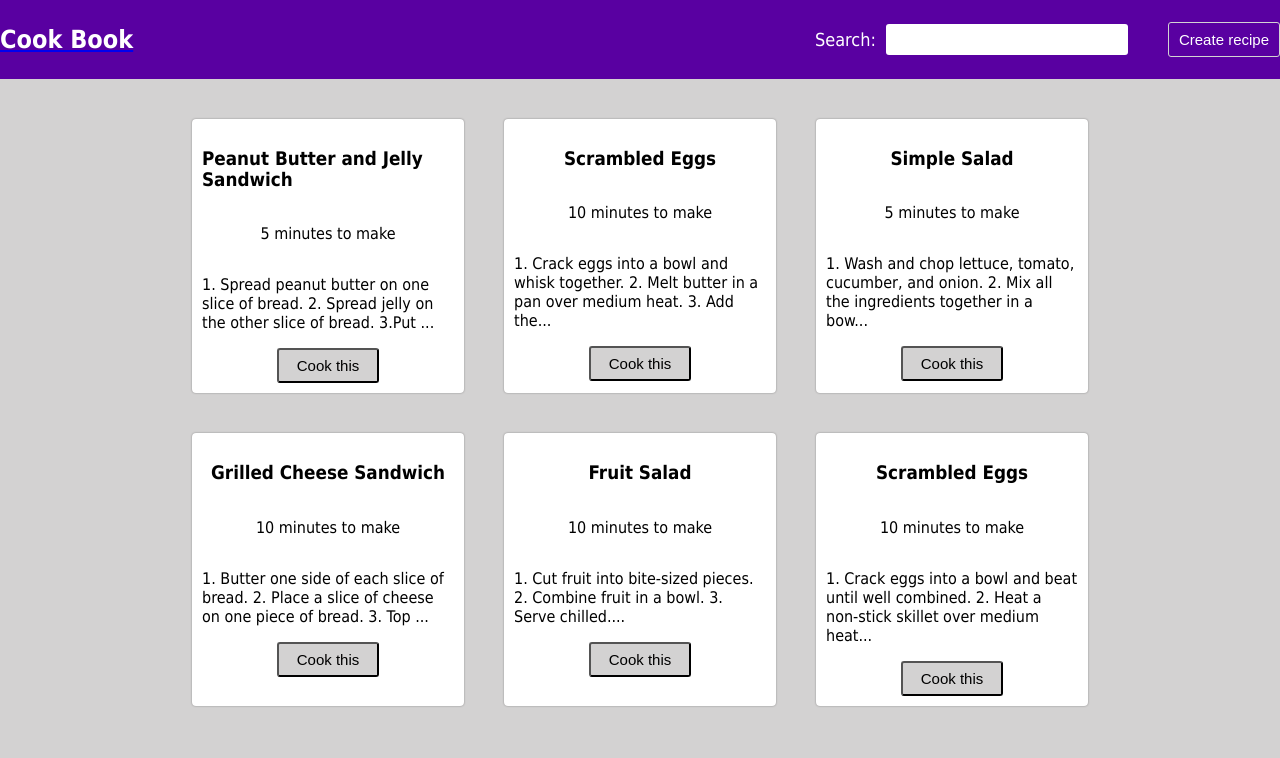
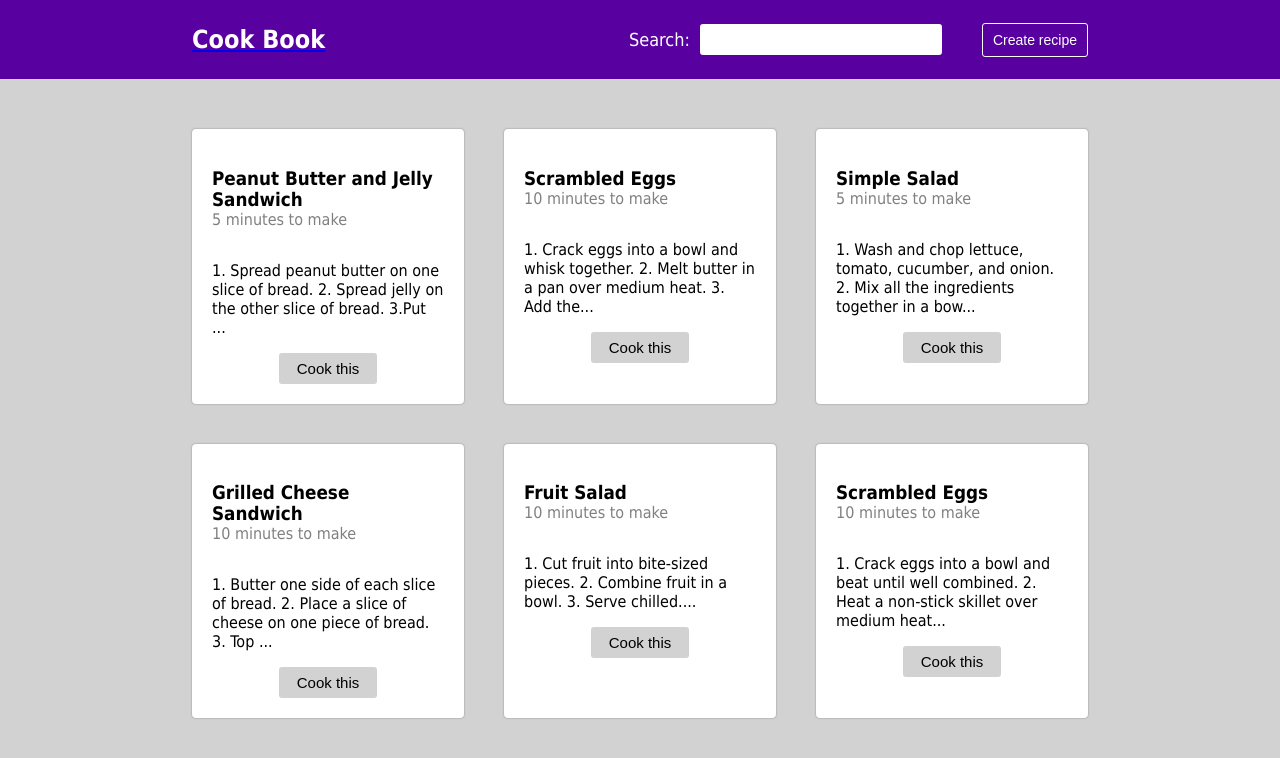
Before and after one commit to samantavein/CookBook, a React (Create React App) app: page / in a window 1280 px wide. Shown: the top 758 px of the page. Built offline with nearby package versions, Linux system fonts and the light colour scheme; data requests are answered from the project's data file.

Commit message:
eight commit

```diff
--- a/src/Pages/CreateRecipe.js
+++ b/src/Pages/CreateRecipe.js
@@ -3,60 +3,53 @@ import { RecipeContext } from "../hooks/RecipeContext";
 import styled from "styled-components";
 import { css } from "styled-components";
 
-const CreateRecipeContainer = styled.form`
+const Container = styled.form`
   display: flex;
   flex-direction: column;
-  align-items: center;
-  margin: 50px auto;
-  max-width: 800px;
-  padding: 30px;
-
+  margin: 20px auto;
+  max-width: 35%;
 `;
-
 const CreateButton = styled.button`
-  padding: 7px 18px;
+  padding: 7px 17px;
   background-color: #5900a1;
   color: #fff;
-  border-radius: 5px;
+  border-radius: 4px;
   font-size: 15px;
   cursor: pointer;
-  float: right;
+  border: none;
   ${props => props.margin && css`
-    margin-left: 5px;
+    margin-left: 2px;
+    float: right;
   `}
-
 `;
-
 const CreateRecipeLabel = styled.label`
-font-size: 17px;
-margin-bottom: 10px;
-font-family: Arial, sans-serif;
-color: grey;
+  font-size: 17px;
+  margin-bottom: 10px;
+  font-family: Arial, sans-serif;
+  color: #5e5e5e;
 `;
-
 const CreateRecipeInput = styled.input`
-  width: 30%;
+  width: 100%;
   font-size: 18px;
   border-radius: 3px;
   padding: 5px;
   margin-bottom: 20px;
   border: 1px solid lightgray;
-
+  ${props => props.width && css`
+  width: 85%;
+`}
 `;
-
 const CreateRecipeTextarea = styled.textarea`
-  width: 30%;
+  width: 100%;
   font-size: 18px;
   border-radius: 3px;
   margin-bottom: 20px;
   border: 1px solid lightgray;
-
 `;
 
 const CreateRecipe = () => {
   const [recipes, setRecipes] = useContext(RecipeContext);
   const [ingredients, setIngredients] = useState([]);
-
 
   const handleAddIngredient = (e) => {
     e.preventDefault();
@@ -64,11 +57,9 @@ const CreateRecipe = () => {
     e.target.ingredient.value = "";
   };
 
-
   const handleSubmit = async (e) => {
     e.preventDefault();
 
-    // send POST request to the server to add a new recipe
     const res = await fetch("http://localhost:4001/recipes", {
       method: "POST",
       headers: {
@@ -82,11 +73,9 @@ const CreateRecipe = () => {
       }),
     });
 
-    // get the newly added recipe from the server and add it to the context
     const newRecipe = await res.json();
     setRecipes([...recipes, newRecipe]);
 
-    // clear the form and ingredients list
     e.target.title.value = "";
     e.target.method.value = "";
     e.target.time.value = "";
@@ -94,8 +83,8 @@ const CreateRecipe = () => {
   };
 
   return (
-    <form onSubmit={handleSubmit}>
-      <h2>Add a new recipe</h2>
+    <Container onSubmit={handleSubmit}>
+      <h2 style = {{ textAlign:"center" }}>Add a new recipe</h2>
       <CreateRecipeLabel>Recipe title:</CreateRecipeLabel>
       <CreateRecipeInput type="text" name="title" />
       <CreateRecipeLabel>Recipe ingredients:</CreateRecipeLabel>
@@ -103,7 +92,7 @@ const CreateRecipe = () => {
         {ingredients.map((ingredient, index) => (
           <div key={index}>{ingredient}</div>
         ))}
-        <CreateRecipeInput type="text" name="ingredient" />
+        <CreateRecipeInput width="true" type="text" name="ingredient" />
         <CreateButton margin onClick={handleAddIngredient}>add</CreateButton>
       </div>
 
@@ -111,13 +100,12 @@ const CreateRecipe = () => {
       <CreateRecipeTextarea type="textarea" name="method" />
       <CreateRecipeLabel>Cooking time (in minutes):</CreateRecipeLabel>
       <CreateRecipeInput type="text" name="time" />
-      <CreateButton type="submit">submit</CreateButton>
-    </form>
+      <div style={{ display: "flex", justifyContent: "center" }}>
+        <CreateButton center type="submit">submit</CreateButton>
+      </div>
+    </Container>
   );
-
-
 };
-
 export default CreateRecipe;
 
 
--- a/src/Pages/RecipeDetails.js
+++ b/src/Pages/RecipeDetails.js
@@ -9,158 +9,54 @@ const Container = styled.form`
   flex-direction: column;
   align-items: center;
   margin: 30px auto;
-  max-width: 70%;
+  max-width: 66%;
   padding: 30px;
   background-color: white;
 `;
-
 const Title = styled.h2`
   text-align: center;
 `;
-
+const StyledUl = styled.ul`
+  text-decoration: none;
+  color: grey;
+`;
 const Text = styled.p`
   font-size: 17px;
   ${props => props.center && css`
-    text-align: center;;
+    text-align: center;
   `}
 `;
 
 const RecipeDetails = () => {
   const { id } = useParams();
   const [loading, setLoading] = useState(true);
-  const [error, setError] = useState(null);
   const [recipes, setRecipes] = useContext(RecipeContext);
 
   useEffect(() => {
     const fetchData = async () => {
-      try {
         const res = await fetch(`http://localhost:4001/recipes/${id}`);
         const data = await res.json();
         setRecipes(data);
         setLoading(false);
-      } catch (err) {
-        setError(err.message);
-        setLoading(false);
-      }
     };
     fetchData();
   }, [id, setRecipes]);
 
-  if (loading) return <p>Loading...</p>;
-  if (error) return <p>{error}</p>;
+  if (loading) return <Text center>Loading...</Text>;
 
   return (
     <Container>
       <div key={recipes.id}>
         <Title center>{recipes.title}</Title>
-
         <Text center>Takes {recipes.time} minutes to make</Text>
+        <ul style={{  display: 'flex', justifyContent: "center" }}>
+          {recipes.ingredients.map((ingredient, index) => (
+            <StyledUl key={index}>{index === 0 ? ingredient : `, ${ingredient}`}</StyledUl>
+          ))}
+        </ul>
         <Text>{recipes.method}</Text>
     </div>
     </Container>
-
   );
 };
-
 export default RecipeDetails;
-
-/*
-    <ul>
-    {recipe.ingredients.map((ingredient, index) => (
-      <li key={index}>{ingredient}</li>
-    ))}
-  </ul>
-*/
-
-/*
-import { RecipeConsumer } from './RecipeContext';
-import React, { useContext } from "react";
-import { RecipeContext } from "./RecipeContext";
-import { useEffect } from "react";
-
-const RecipeDetails = async () => {
-
-  const [recipes, setRecipes] = useContext(RecipeContext);
-
-  //const [recipes, setRecipes] = useState([]);
-
-  useEffect(() => {
-    const fetchData = async () => {
-      const res = await fetch("http://localhost:4001/recipes/" + id);
-      const data = await res.json();
-      setRecipes(data);
-    };
-
-    fetchData();
-  }, [setRecipes]);
-
-  return (
-    <form >
-        <div >
-        {recipes.map((recipe) => (
-        <div key={recipe.id}>
-            <h3>{recipe.title}</h3>
-            <p>{recipe.time} to make</p>
-            <p>{recipe.method}</p>
-
-
-        </div>
-        ))}
-    </div>
-  </form>
-  );
-
-  /*
-    return (
-      <RecipeConsumer>
-        {({ selectedRecipe }) =>
-          selectedRecipe ? (
-            <div>
-              <h3>{selectedRecipe.title}</h3>
-              <p>{selectedRecipe.ingredients}</p>
-            </div>
-          ) : (
-            <p>Select a recipe to view details</p>
-          )
-        }
-      </RecipeConsumer>
-    );
-    */
-
-/*
-import React, { useContext, useEffect } from "react";
-import { useParams } from "react-router-dom";
-import { RecipeContext } from "../RecipeContext";
-
-const RecipeDetails =  () => {
-  const { id } = useParams(); // get the recipe id from the URL
-  const [recipes, setRecipes] = useContext(RecipeContext);
-
-  useEffect(() => {
-    const fetchData = async () => {
-      const res = await fetch(`http://localhost:4001/recipes/${id}`);
-      const data = await res.json();
-      setRecipes(data);
-    };
-
-    fetchData();
-  }, [id, setRecipes]);
-
-  return (
-    <form>
-      <div>
-        {recipes.map((recipe) => (
-          <div key={recipe.id}>
-            <h3>{recipe.title}</h3>
-            <p>{recipe.time} to make</p>
-            <p>{recipe.method}</p>
-          </div>
-        ))}
-      </div>
-    </form>
-  );
-
-
-  };
-  export default RecipeDetails;
-  */
--- a/src/Pages/RecipeList.js
+++ b/src/Pages/RecipeList.js
@@ -1,155 +1,87 @@
-/*
-import React, { useContext, useEffect } from "react";
-import { RecipeContext } from "./RecipeContext";
+import React, { useState, useContext, useEffect } from "react";
+import { RecipeContext } from "../hooks/RecipeContext";
 import { Link } from "react-router-dom";
+import styled from "styled-components";
+import { css } from "styled-components";
 
-const RecipeList = () => {
+const StyledDiv = styled.div`
+display: flex;
+flex-direction: column;
+max-width: 800px;
+padding: 20px;
+background-color: white;
+box-shadow: 0px 0px 2px grey;
+border-radius: 4px;
+transition: transform 0.2s;
+&:hover {
+  transform: rotate(3deg);
+}
+`;
+const StyledButton = styled.button`
+padding: 7px 18px;
+background-color: #d3d2d2;
+border-radius: 3px;
+border: none;
+font-size: 15px;
+cursor: pointer;
+
+`;
+const Container = styled.div`
+  display: grid;
+  grid-template-columns: repeat(3, 1fr);
+  gap: 40px;
+  justify-content: space-between;
+  max-width: 70%;
+  margin: 50px auto;
+`;
+const StyledText = styled.p`
+  ${props => props.center && css`
+      text-align: center;
+  `}
+  ${props => props.gray && css`
+    margin-top: 0px;
+    color: gray;
+  `}
+`;
+const StyledLink = styled(Link)`
+  text-decoration: none;
+  display: flex;
+  justify-content: center;
+`;
+
+const RecipeList = ({ searchTerm }) => {
   const [recipes, setRecipes] = useContext(RecipeContext);
-
-  useEffect(() => {
-    const fetchData = async () => {
-      // Fetch data from the context provider
-      setRecipes(await fetch("http://localhost:3001/recipes").then((res) => res.json()));
-    };
-
-    fetchData();
-  }, [setRecipes]);
-
-  return (
-    <form>
-      <div>
-        {recipes.map((recipe) => (
-          <div key={recipe.id}>
-            <h3>{recipe.title}</h3>
-            <p>{recipe.time} to make</p>
-            <p>{recipe.method.slice(0, 100)}...</p>
-            <Link to={`/recipes/${recipe.id}`}>
-              <button>Cook this</button>
-            </Link>
-          </div>
-        ))}
-      </div>
-    </form>
-  );
-};
-
-export default RecipeList;
-*/
-
-
-/*
-import React, { useContext } from "react";
-import { RecipeContext } from "../RecipeContext";
-import { useEffect } from "react";
-import { Link } from "react-router-dom";
-const RecipeList = () => {
-  const [recipes, setRecipes] = useContext(RecipeContext);
-
-  //const [recipes, setRecipes] = useState([]);
+  const [loading, setLoading] = useState(true);
 
   useEffect(() => {
     const fetchData = async () => {
       const res = await fetch("http://localhost:4001/recipes");
       const data = await res.json();
       setRecipes(data);
+      setLoading(false);
     };
     fetchData();
   }, [setRecipes]);
 
-
-  return (
-    <form >
-        <div >
-        {recipes.map((recipe) => (
-        <div key={recipe.id}>
-            <h3>{recipe.title}</h3>
-            <p>{recipe.time} to make</p>
-            <Link to={`/recipes/${recipe.id}`}><button>Cook this</button></Link>
-            <p>{recipe.method.slice(0,100)}...</p>
-        </div>
-        ))}
-    </div>
-  </form>
-  );
-};
-
-export default RecipeList;
-*/
-/*
-    <div >
-      {recipes.map((recipe, index) => (
-        <div key={index}>
-          <h3>{recipe.title}</h3>
-          <p>{recipe.ingredients}</p>
-        </div>
-      ))}
-    </div>
-*/
-
-import React, { useContext, useEffect } from "react";
-import { RecipeContext } from "../hooks/RecipeContext";
-import { Link } from "react-router-dom";
-import styled from "styled-components";
-
-
-const StyledDiv = styled.div`
-display: flex;
-flex-direction: column;
-align-items: center;
-max-width: 800px;
-padding: 10px;
-background-color: white;
-box-shadow: 0px 0px 2px grey;
-border-radius: 4px;
-`;
-
-const StyledButton = styled.button`
-  padding: 7px 18px;
-  background-color: #d3d2d2;
-  border-radius: 3px;
-  font-size: 15px;
-  cursor: pointer;
-`;
-const RecipeListContainer = styled.div`
-  display: grid;
-  grid-template-columns: repeat(3, 1fr);
-  gap: 40px;
-  justify-content: space-between;
-  max-width: 70%;
-  margin: 40px auto;
-`;
-
-
-const RecipeList = ({ searchTerm }) => {
-  const [recipes, setRecipes] = useContext(RecipeContext);
-
-  useEffect(() => {
-    const fetchData = async () => {
-      const res = await fetch("http://localhost:4001/recipes");
-      const data = await res.json();
-      setRecipes(data);
-    };
-    fetchData();
-  }, [setRecipes]);
+  if (loading) return <StyledText center>Loading...</StyledText>;
 
   const filteredRecipes = recipes.filter((recipe) =>
     recipe.title.toLowerCase().includes(searchTerm.toLowerCase())
   );
 
   return (
-    <RecipeListContainer>
+    <Container>
         {filteredRecipes.map((recipe) => (
           <StyledDiv key={recipe.id}>
-            <h3>{recipe.title}</h3>
-            <p>{recipe.time} minutes to make</p>
+            <h3 style={{ marginBottom: '0px' }} >{recipe.title}</h3>
+            <StyledText gray>{recipe.time} minutes to make</StyledText>
             <p>{recipe.method.slice(0, 100)}...</p>
-            <Link to={`/recipes/${recipe.id}`}>
+            <StyledLink to={`/recipes/${recipe.id}`}>
               <StyledButton>Cook this</StyledButton>
-            </Link>
+            </StyledLink>
           </StyledDiv>
         ))}
-    </RecipeListContainer>
+    </Container>
   );
 };
-
 export default RecipeList;
--- a/src/components/Navbar.js
+++ b/src/components/Navbar.js
@@ -4,54 +4,53 @@ import styled from "styled-components";
 
 const NavbarContainer = styled.nav`
   background-color: #5900a1;
+  text-decoration: none;
+`;
+
+const FormContainer = styled.form`
+  align-items: center;
   display: flex;
   justify-content: space-between;
-  align-items: center;
-
-  /*padding: 0 22%;*/
+  max-width: 70%;
+  margin: auto;
 `;
-
 const Logo = styled.h1`
   font-size: 25px;
   color: white;
   text-decoration: none;
 `;
-
 const SearchContainer = styled.div`
   display: flex;
   align-items: center;
 `;
-
 const SearchLabel = styled.p`
   font-size: 18px;
   color: white;
   margin: 0;
   margin-right: 10px;
 `;
-
 const SearchInput = styled.input`
   font-size: 18px;
   border: none;
   border-radius: 3px;
   padding: 5px;
 `;
-
-const CreateButton = styled.button`
+const StyledButton = styled.button`
   padding: 8px 10px;
   background-color: #5900a1;
   color: #fff;
-border: 1px solid lightgray;
+  border: 1px solid white;
   border-radius: 3px;
-font-size: 15px;
+  font-size: 14px;
   cursor: pointer;
   margin-left: 40px;
-margin-right: 0px;
   float:right;
 `;
 const Navbar = ({ searchTerm, handleSearchInput }) => {
 
   return (
     <NavbarContainer>
+      <FormContainer>
         <Link to="/">
           <Logo>Cook Book</Logo>
         </Link>
@@ -63,167 +62,11 @@ const Navbar = ({ searchTerm, handleSearchInput }) => {
             onChange={handleSearchInput}
           />
           <Link to="/create">
-          <CreateButton>Create recipe</CreateButton>
+            <StyledButton>Create recipe</StyledButton>
           </Link>
         </SearchContainer>
+      </FormContainer>
     </NavbarContainer>
   );
 };
-
-
-
 export default Navbar;
-
-/*import { Link } from "react-router-dom";
-import React from "react";
-import styled from 'styled-components';
-import { css } from 'styled-components';
-
-const Navbar = ({ searchTerm, handleSearchInput }) => {
-
-
-  return (
-
-      <nav className="navbar">
-        <div>
-          <Link to="/">
-
-            <h1>Cook Book</h1>
-
-          </Link>
-        </div>
-        <label>
-          <p>Search:</p>
-        </label>
-        <div>
-          <input
-            type="text"
-            value={searchTerm}
-            onChange={handleSearchInput}
-          />
-          <Link to="/create">
-            <button>Create recipe</button>
-          </Link>
-        </div>
-      </nav>
-
-  );
-};
-
-export default Navbar;
-*/
-
-
-/*
-import { Link } from "react-router-dom";
-import React, { useState } from "react";
-
-const Navbar = () => {
-  const [searchTerm, setSearchTerm] = useState("");
-
-  const handleSearchInput = (event) => {
-    setSearchTerm(event.target.value);
-  };
-
-    return (
-          <nav className="navbar">
-              <div className="links">
-                  <Link to="/">
-                  <h1>Cook Book</h1>
-                  </Link>
-              </div>
-              <label><p>Search:</p></label>
-              <div>
-                  <input
-                      type="text"
-                      value={searchTerm}
-                      onChange={handleSearchInput}
-                  />
-                  <Link to="/create">
-                  <button>Create recipe</button>
-                  </Link>
-              </div>
-          </nav>
-
-    );
-};
-
-export default Navbar;
-*/
-/*
-        <div>
-        {recipes.map(recipe => (
-          <div key={recipe.id}>
-            <Link to={`/recipes/${recipe.id}`}>{recipe.title}</Link>
-            <renderDetails />
-          </div>
-        ))}
-        </div>
-*/
-
-/*
-import { Link } from "react-router-dom";
-
-
-const container = document.querySelector('.recipes');
-
-const renderRecipes = async (term) => {
-    let uri = 'http://localhost:4000/recipes';
-
-    const res = await fetch(uri);
-    const recipes = await res.json();
-
-    let template = '';
-    recipes.forEach(recipe => {
-        template += `
-        <div class = "post">
-            <h2>${recipe.title}</h2>
-        </div>
-        `
-    });
-
-    container.innerHTML = template;
-}
-
-window.addEventListener('DOMContentLoaded', () => renderRecipes());
-
-
-
-const Navbar = () => {
-
-  return (
-    <nav className="navbar">
-
-      <div className="links">
-        <Link to="/"><h1>CookBook</h1></Link>
-      </div>
-
-    <div class="recipes">
-
-    </div>
-
-      <div>
-        <Link to="/create" ><p>Add new recipe</p></Link>
-      </div>
-
-    </nav>
-
-  );
-}
-
-export default Navbar;
-*/
-
-    /*
-  const [recipes, setRecipes] = useState([]);
-
-  useEffect(() => {
-    const fetchData = async () => {
-      const res = await fetch("http://localhost:4001/recipes");
-      const data = await res.json();
-      setRecipes(data);
-    };
-
-    fetchData();
-  }, []);
-*/
--- a/src/index.css
+++ b/src/index.css
@@ -1,103 +1,7 @@
-* {
-	box-sizing: border-box;
-}
+
 body {
   font-family: Tahoma, sans-serif;
   margin: 0px;
   padding: 0;
   background-color:#d3d2d2;
 }
-
-
-form {
-  display: flex;
-  flex-direction: column;
-  justify-content: center;
-  align-items: center;
-  background-color: #d3d2d2;
-  padding: 10px;
-}
-
-/*sis iet uz recipeList*/
-
-
-
-/*
-button[type="submit"] {
-  width: 100%;
-  padding: 10px;
-  background-color: #5900a1;
-  color: #ffffff;
-  font-size: 18px;
-  border: 1px solid gray;
-  border-radius: 10px;
-  cursor: pointer;
-  transition: all 0.3s ease;
-}
-
-button[type="submit"]:hover {
-  background-color: gray;
-  transform: translateY(-2px);
-  box-shadow: 0 4px 8px rgba(0, 0, 0, 0.1);
-}
-*/
-
-
-
-
-/*
-form {
-  display: flex;
-  flex-direction: column;
-  justify-content: center;
-  align-items: center;
-  margin: 20px;
-  padding: 20px;
-  border: 1px solid lightgray;
-  border-radius: 10px;
-}
-
-input[type="text"] {
-  width: 100%;
-  padding: 10px;
-  margin-bottom: 20px;
-  font-size: 18px;
-  border: 1px solid lightgray;
-  border-radius: 10px;
-}
-
-button[type="submit"] {
-  width: 100%;
-  padding: 10px;
-  background-color: lightgray;
-  color: white;
-  font-size: 18px;
-  border: 1px solid gray;
-  border-radius: 10px;
-  cursor: pointer;
-}
-
-button[type="submit"]:hover {
-  background-color: gray;
-}
-
-div {
-  display: flex;
-  flex-direction: column;
-  justify-content: center;
-  align-items: center;
-  margin: 20px;
-  padding: 20px;
-  border: 1px solid lightgray;
-  border-radius: 10px;
-}
-
-h3 {
-  font-size: 24px;
-  margin-bottom: 10px;
-}
-
-p {
-  font-size: 18px;
-}
-*/
```
Also changed, not shown: data/db.json (+33 -6 lines), src/components/Search.js (deleted, +0 -20 lines), src/hooks/RecipeContext.js (+0 -35 lines). Lines whose indentation alone changed are shown as unchanged.
